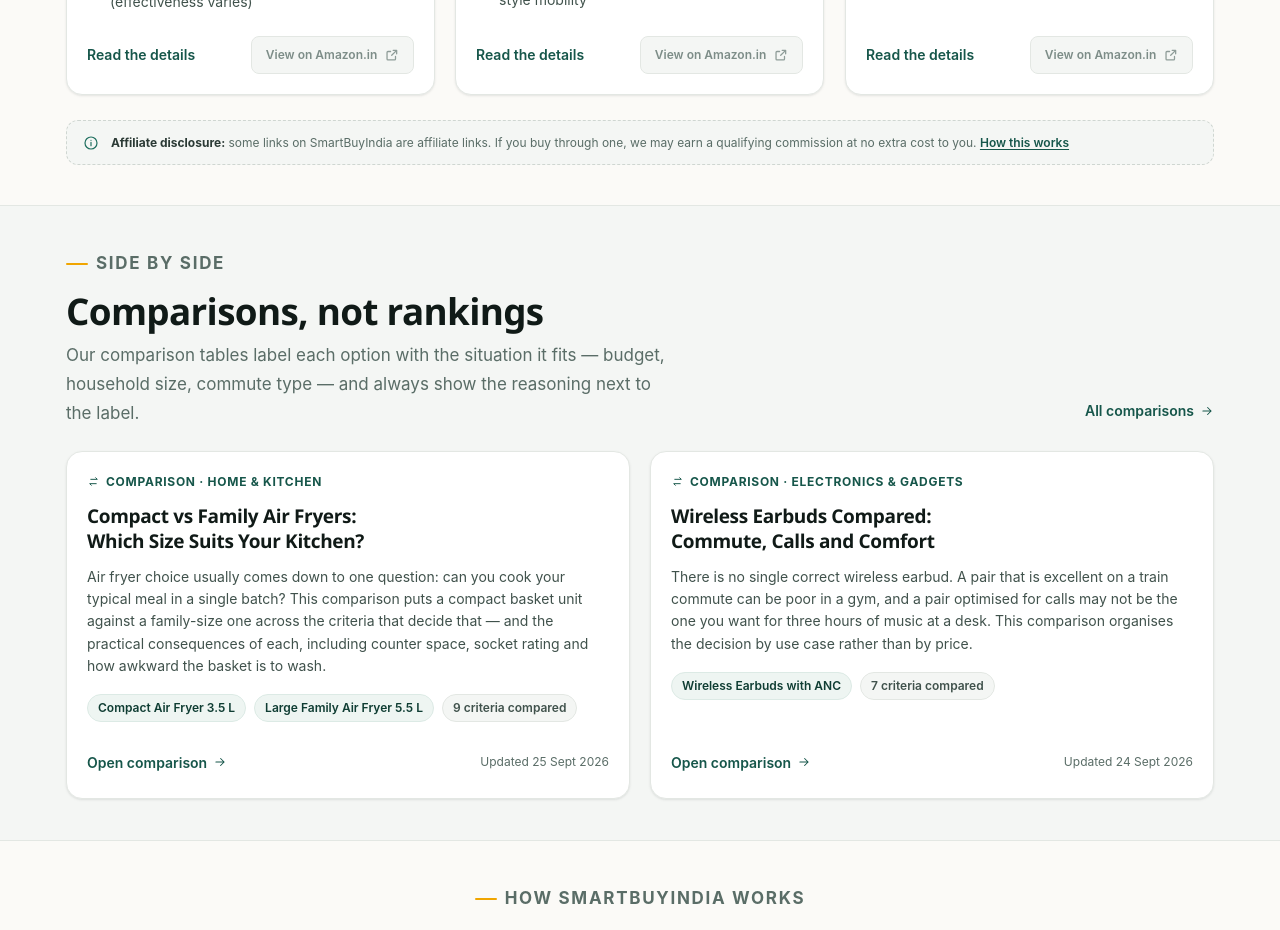
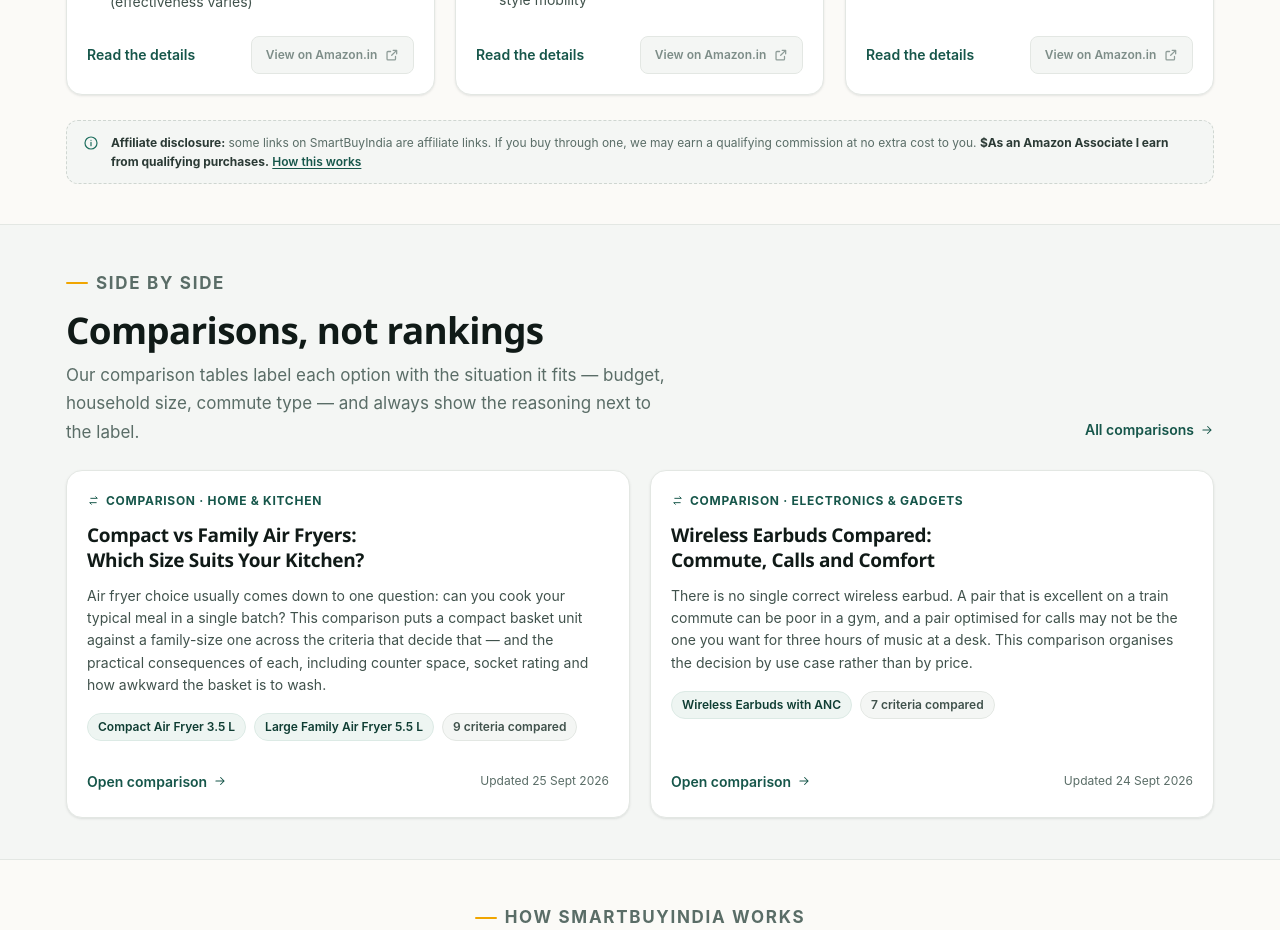
Before and after one commit to void7x/smartbuyIndia, a React (Vite) app: page / in a window 1280 px wide. Shown: the part 3800-4730 px from the top of the page. Built offline with nearby package versions, Linux system fonts and the light colour scheme.

Commit message:
Strengthen site-wide affiliate disclosure

```diff
--- a/src/components/DisclosureNotice.jsx
+++ b/src/components/DisclosureNotice.jsx
@@ -1,6 +1,7 @@
 import { Link } from 'react-router-dom';
 import { InfoIcon } from './Icons.jsx';
 import { cx } from '../utils/format.js';
+import { AMAZON_ASSOCIATE_DISCLOSURE } from '../config/site.js';
 
 /**
  * Affiliate disclosure. Two sizes:
@@ -24,7 +25,7 @@ export default function DisclosureNotice({
         <InfoIcon />
         <span>
           <strong>Affiliate disclosure:</strong> some links on SmartBuyIndia are affiliate links.
-          If you buy through one, we may earn a qualifying commission at no extra cost to you.
+          If you buy through one, we may earn a qualifying commission at no extra cost to you. <strong>${AMAZON_ASSOCIATE_DISCLOSURE}</strong>
           {withLink && (
             <>
               {' '}
@@ -39,6 +40,7 @@ export default function DisclosureNotice({
   return (
     <aside className={cx('callout callout--plain', className)} id={id} aria-label="Affiliate disclosure">
       <span className="callout__title">Affiliate disclosure</span>
+      <p><strong>{AMAZON_ASSOCIATE_DISCLOSURE}</strong></p>
       <p>
         SmartBuyIndia is a free, reader-supported product research website. Some links on this page
         — including every “View on Amazon.in” button — are affiliate links carrying our Amazon
```
